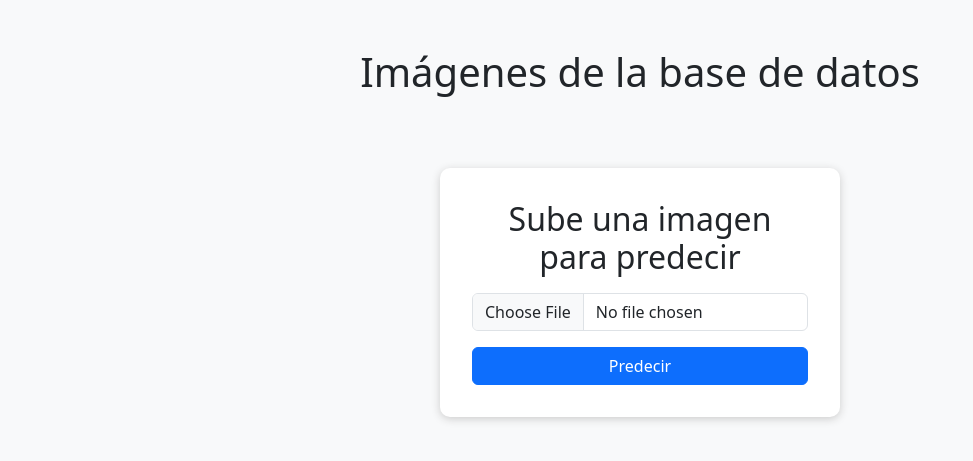
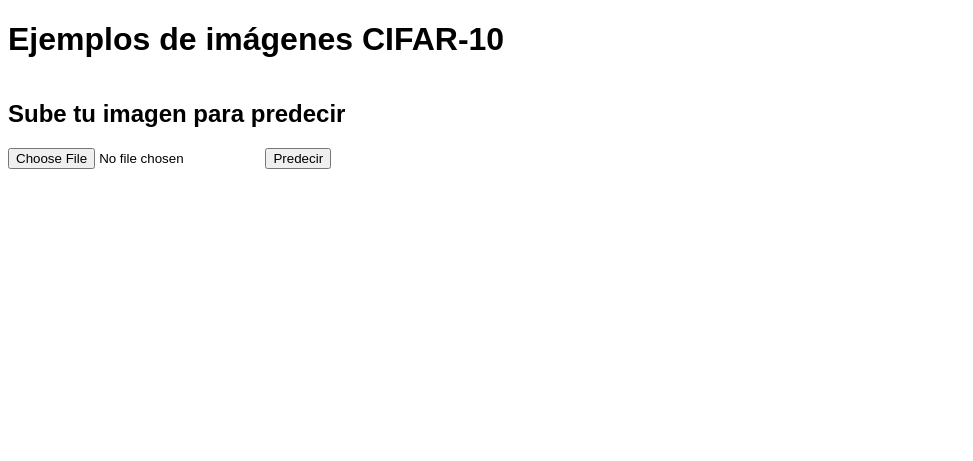
Before and after one commit to sharafayyoub/Actividad-redes-concolucionales, a Flask app: page / in a window 1280 px wide. Shown: the top 461 px of the page, without its empty margins (0-973 px from the left). Run offline with Flask 3, Linux system fonts and the light colour scheme; parts of the project's set-up code (start-up, migrations or seed data) failed here and were passed over.

Commit message:
cambiooos

```diff
--- a/templates/index.html
+++ b/templates/index.html
@@ -2,33 +2,26 @@
 <html lang="es">
 <head>
     <meta charset="UTF-8">
-    <title>Visor de Imágenes y Predicción</title>
-    <link href="https://cdn.jsdelivr.net/npm/bootstrap@5.3.0/dist/css/bootstrap.min.css" rel="stylesheet">
+    <title>CIFAR-10 Viewer</title>
     <style>
-        body { background: #f8f9fa; }
-        .gallery img { margin: 10px; border-radius: 8px; box-shadow: 0 2px 8px #aaa; }
-        .upload-box { background: #fff; padding: 2rem; border-radius: 10px; box-shadow: 0 2px 8px #ccc; }
+        img { width: 100px; margin: 5px; border: 1px solid #ccc; }
+        body { font-family: Arial, sans-serif; }
+        .container { display: flex; flex-wrap: wrap; }
     </style>
 </head>
 <body>
-    <div class="container mt-5">
-        <h1 class="mb-4 text-center">Imágenes de la base de datos</h1>
-        <div class="gallery d-flex flex-wrap justify-content-center mb-5">
-            {% for img in img_names %}
-                <img src="{{ url_for('uploaded_file', filename=img) }}" width="120" height="120" alt="Imagen de test">
-            {% endfor %}
-        </div>
-        <div class="upload-box mx-auto" style="max-width:400px;">
-            <h2 class="mb-3 text-center">Sube una imagen para predecir</h2>
-            <form action="{{ url_for('predict') }}" method="post" enctype="multipart/form-data">
-                <div class="mb-3">
-                    <input type="file" name="file" class="form-control" required>
-                </div>
-                <div class="d-grid">
-                    <button type="submit" class="btn btn-primary">Predecir</button>
-                </div>
-            </form>
-        </div>
+    <h1>Ejemplos de imágenes CIFAR-10</h1>
+
+    <div class="container">
+        {% for img in img_names %}
+            <img src="{{ url_for('uploaded_file', filename=img) }}" alt="Imagen {{ loop.index }}">
+        {% endfor %}
     </div>
+
+    <h2>Sube tu imagen para predecir</h2>
+    <form action="{{ url_for('predict') }}" method="post" enctype="multipart/form-data">
+        <input type="file" name="file" accept="image/*" required>
+        <button type="submit">Predecir</button>
+    </form>
 </body>
 </html>
```
Also changed, not shown: templates/predict.html (+14 -13 lines).
